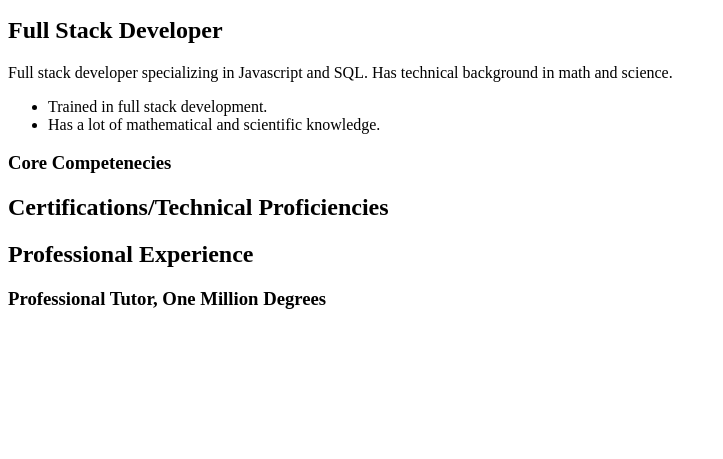
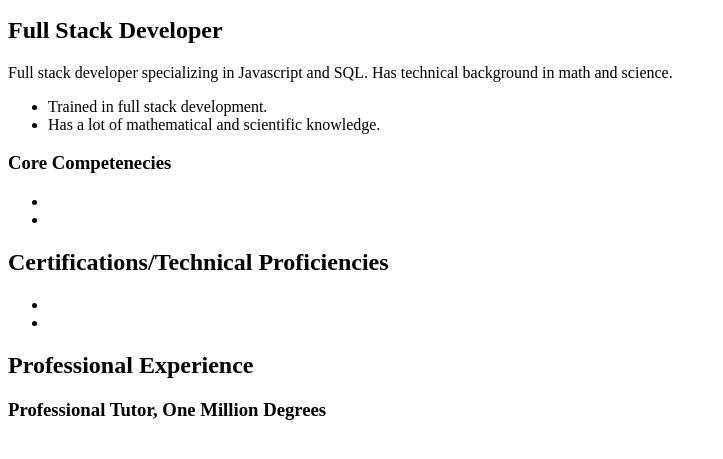
Before and after one commit to johnenverga/johnenverga.github.io, a plain HTML site: page resume.html in a window 1280 px wide. Shown: the part 171-630 px from the top of the page, without its empty margins (0-723 px from the left). Drawn offline with Linux system fonts and the light colour scheme.

Commit message:
Proof of concept version

```diff
--- a/resume.html
+++ b/resume.html
@@ -26,7 +26,15 @@
     <li>Has a lot of mathematical and scientific knowledge.</li>
 </ul>
 <h3>Core Competenecies</h3>
+<ul>
+    <li></li>
+    <li></li>
+</ul>
 <h2>Certifications/Technical Proficiencies</h2>
+<ul>
+    <li></li>
+    <li></li>
+</ul>
 <h2>Professional Experience</h2>
 <h3>Professional Tutor, One Million Degrees</h3>
     </body>
```
